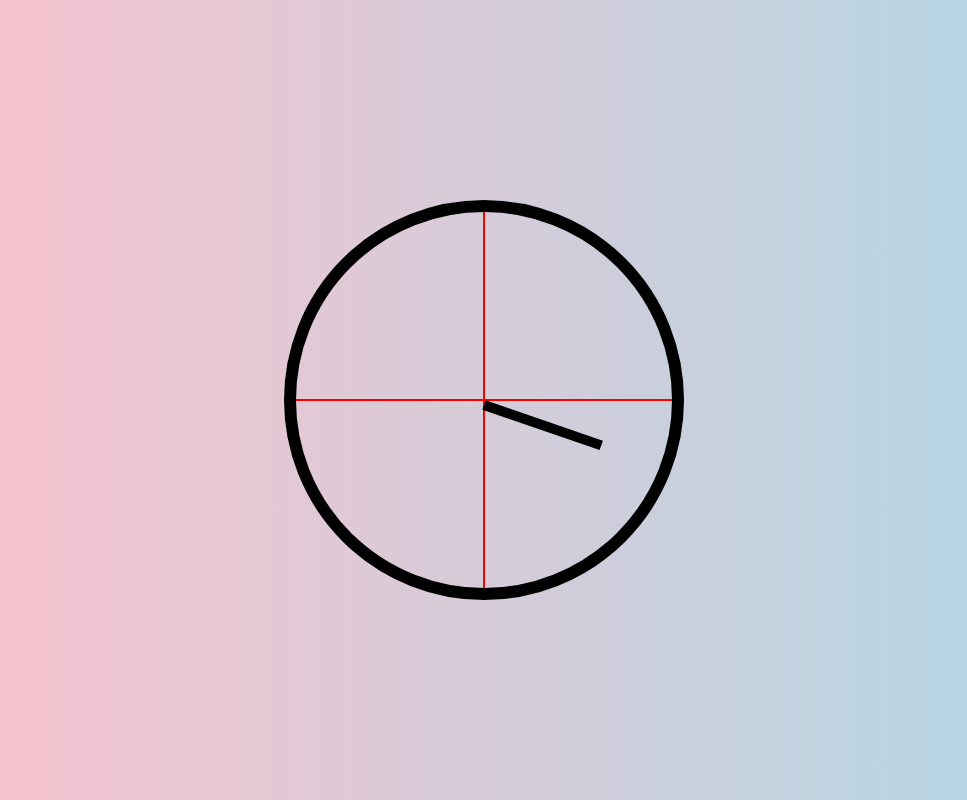
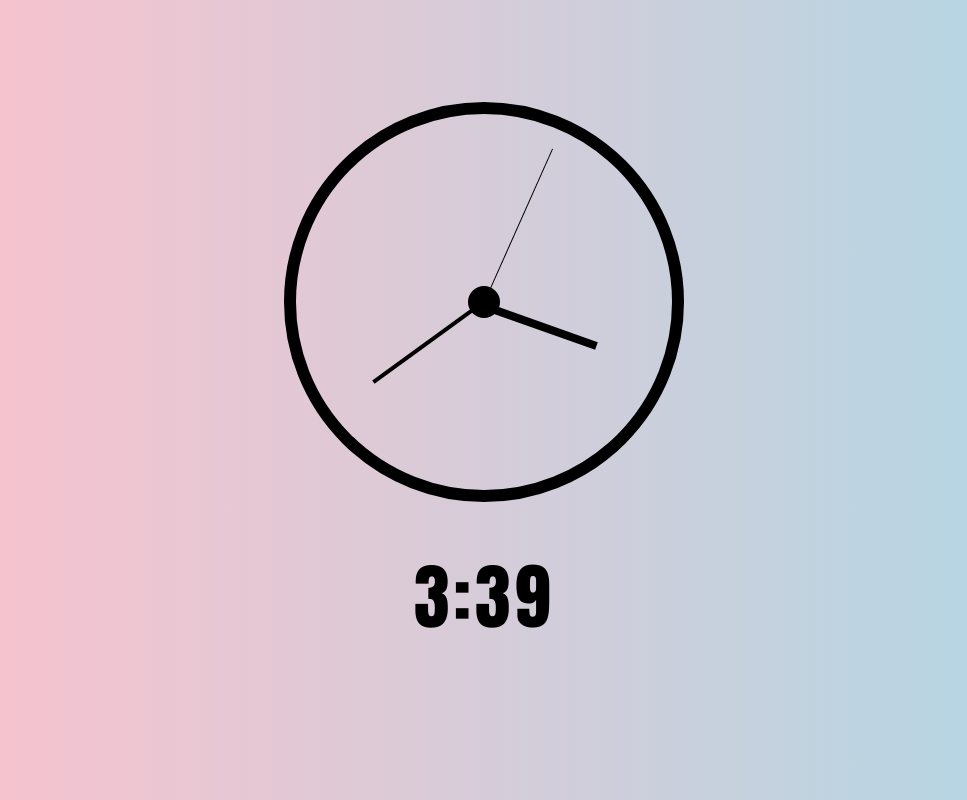
Before and after one commit to qShane18/clock, a plain HTML site: page index.html in a window 1280 px wide. Shown: the whole page, without its empty margins (156-1123 px from the left). Drawn offline with Linux system fonts and the light colour scheme.

Commit message:
handling all hands, adding digit clock

```diff
--- a/app.js
+++ b/app.js
@@ -1,12 +1,25 @@
-
-let currentTime = new Date();
-let curr_Hour = currentTime.getHours();
-let curr_Minute = currentTime.getMinutes();
-let curr_Second = currentTime.getSeconds();
 
 const hourHand = document.querySelector('.hour-hand');
+const minuteHand = document.querySelector('.minute-hand');
+const secondHand = document.querySelector('.second-hand');
+const digitClock = document.querySelector('.digit-clock');
 
+function update() {
+    let currentTime = new Date();
+    let curr_Hour = currentTime.getHours();
+    let curr_Minute = currentTime.getMinutes();
+    let curr_Second = currentTime.getSeconds();
 
-//calculate the angle
-let minutes = (curr_Hour > 12 ? curr_Hour - 12: curr_Hour) * 60 + curr_Minute;
-hourHand.style.setProperty('transform', `rotate(${-90 - (360 - minutes / 2)}deg)`)
+    //this is for calculating the angle of hour hand
+    let minutesInDay = (curr_Hour > 12 ? curr_Hour - 12: curr_Hour) * 60 + curr_Minute;
+
+    // set the hands
+    hourHand.style.setProperty('transform', `rotate(${-90 + 360 * minutesInDay / 720}deg)`);
+    minuteHand.style.setProperty('transform', `rotate(${-90 + 360 * curr_Minute / 60}deg)`);
+    secondHand.style.setProperty('transform', `rotate(${-90 + 360 * curr_Second / 60}deg)`);
+    console.log('update');
+    // set the digit clock
+    digitClock.innerHTML = `${curr_Hour}:${curr_Minute}`;
+}
+
+window.setInterval(update, 1000);
--- a/index.html
+++ b/index.html
@@ -8,11 +8,13 @@
 <body>
     <div class="container">
         <div class="clock">
-            <div class="x-axis"></div>
-            <div class="y-axis"></div>
             <div class="hour-hand"></div>
             <div class="minute-hand"></div>
             <div class="second-hand"></div>
+            <div class="center-dot"></div>
+        </div>
+        <div class="digit-clock">
+            10:27
         </div>
     </div>
     <script src="app.js" ></script>
--- a/styles.css
+++ b/styles.css
@@ -15,6 +15,7 @@
     display: flex;
     align-items: center;
     justify-content: center;
+    flex-direction: column;
 }
 
 
@@ -26,6 +27,7 @@
     border: solid #000 12px;
     margin: 12px;
     position: relative;
+    transform: translateY(-15%);
 }
 
 .clock .x-axis {
@@ -45,12 +47,49 @@
     transform: translateX(-50%);
 }
 .clock .hour-hand {
-    height: 10px;
-    width: calc((var(--edge-width) / 2) - 76px);
+    height: 8px;
+    width: calc((var(--edge-width) / 2) - 80px);
     background-color: black;
     position: absolute;
     left: 50%;
     top: 50%;
-    transform-origin: 0%;
+    transform-origin: 0% 25%;
     transform: translateY(-50%) rotate(-90deg);
 }
+.clock .minute-hand {
+    height: 4px;
+    width: calc((var(--edge-width) / 2) - 64px);
+    background-color: black;
+    position: absolute;
+    left: 50%;
+    top: 50%;
+    transform-origin: 0% 25%;
+    transform: translateY(-50%) rotate(-90deg);
+}
+
+.clock .second-hand {
+    height: 1px;
+    width: calc((var(--edge-width) / 2) - 32px);
+    background-color: black;
+    position: absolute;
+    left: 50%;
+    top: 50%;
+    transform-origin: 0% 25%;
+    transform: translateY(-50%) rotate(-90deg);
+}
+.clock .center-dot {
+    position: absolute;
+    left: 50%;
+    top: 50%;
+    width: 32px;
+    height: 32px;
+    background-color: #000;
+    transform: translate(-50%, -50%);
+    border-radius: 50%;
+}
+.digit-clock {
+    font-size: 72px;
+    font-family: Impact, Haettenschweiler, 'Arial Narrow Bold', sans-serif;
+    letter-spacing: 4px;
+    margin-top: -32px;
+}
```
